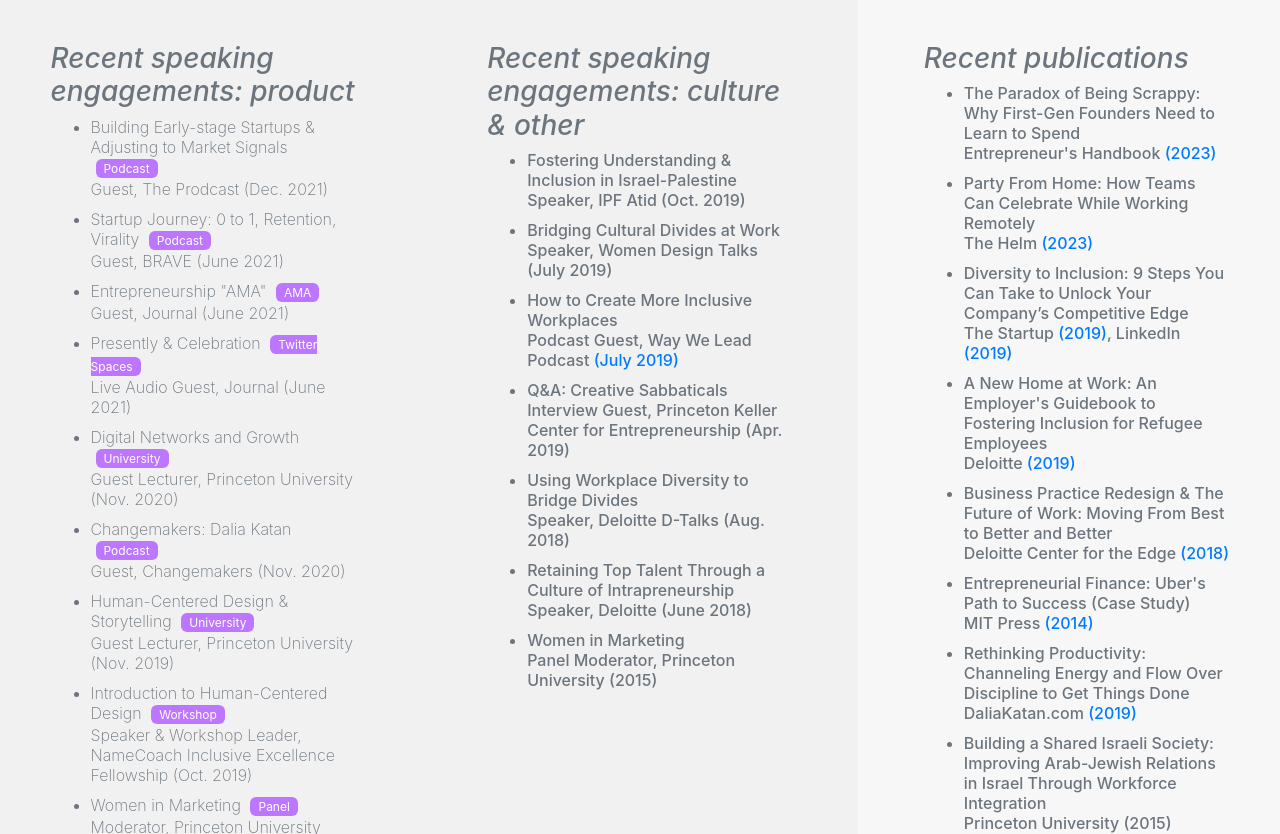
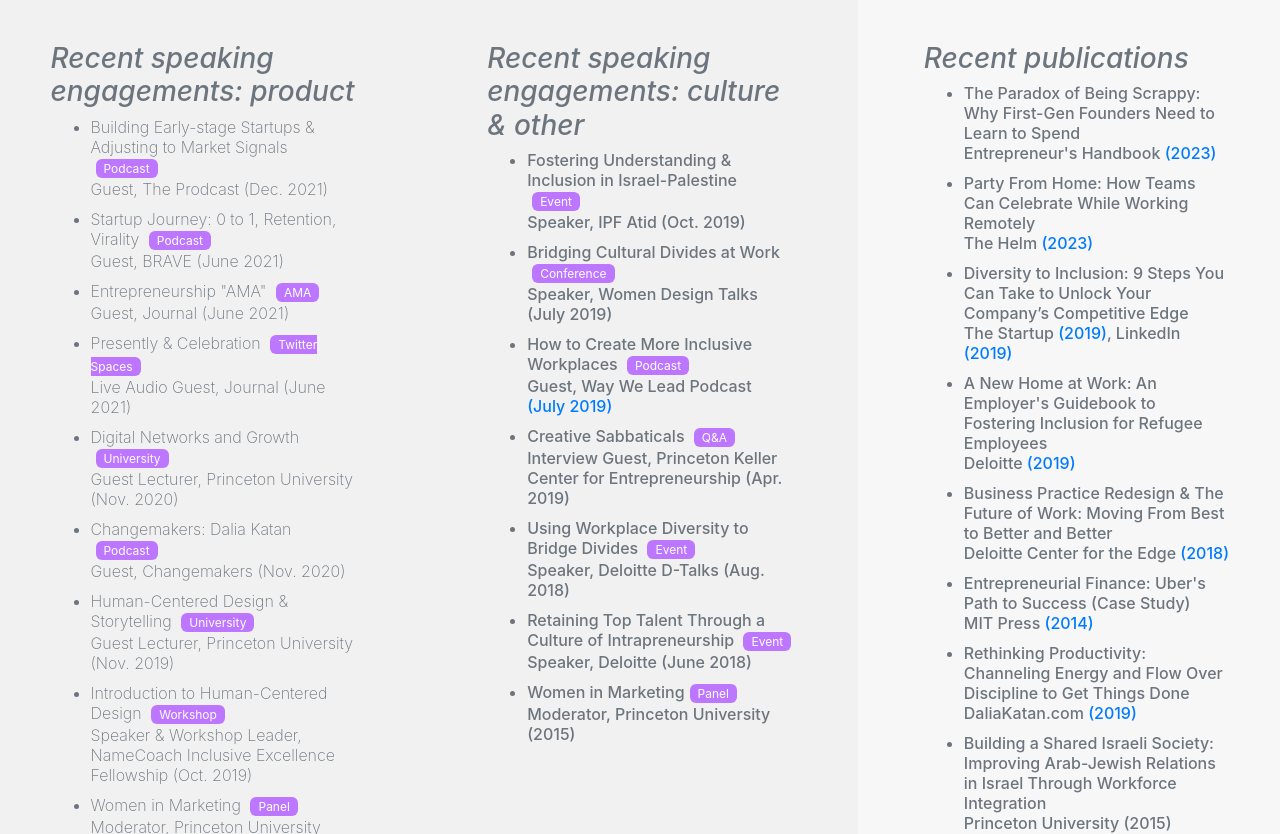
Before and after one commit to dalkat/dalkat.github.io, a Jekyll site: the page built from speaker 2.md, in a window 1280 px wide and 900 px high, scrolled down 3587 px, cut to the strip 66-900 px from the top of the window. Built offline with Jekyll 4.4.1, drawn with Linux system fonts in a browser that asks for light colours; nearby versions of some CDN libraries; some web fonts are replaced; library files that are not in the unit come from our copies.

Commit message:
Update speaker.html

```diff
--- a/_layouts/speaker.html
+++ b/_layouts/speaker.html
@@ -132,13 +132,13 @@ layout: default-sub
     <div>
       <h3 class="text-muted"><span style="text-align: center;"><em>Recent speaking engagements: culture & other</em></span></h3>
           <h5 style="font-size:1rem!important;"><ul class="text-muted" style="line-height: 20px;">
-            <li style="padding-bottom: 10px;><span style="font-weight:400;">Fostering Understanding & Inclusion in Israel-Palestine</span><br>Speaker, IPF Atid (Oct. 2019)</li>
-            <li style="padding-bottom: 10px;><span style="font-weight:400;">Bridging Cultural Divides at Work</span><br>Speaker, Women Design Talks (July 2019)</li>
-            <li style="padding-bottom: 10px;><span style="font-weight:400;">How to Create More Inclusive Workplaces</span><br>Podcast Guest, Way We Lead Podcast <a href="https://www.thewaywelead.com/podcast/episode/49b56c90/s1e4-how-to-create-more-inclusive-workplaces-with-dalia-katan" target="_blank">(July 2019)</a></li>
-            <li style="padding-bottom: 10px;><span style="font-weight:400;">Q&A: Creative Sabbaticals</span><br>Interview Guest, Princeton Keller Center for Entrepreneurship (Apr. 2019)</li>
-            <li style="padding-bottom: 10px;><span style="font-weight:400;">Using Workplace Diversity to Bridge Divides</span><br>Speaker, Deloitte D-Talks (Aug. 2018)</li>
-            <li style="padding-bottom: 10px;><span style="font-weight:400;">Retaining Top Talent Through a Culture of Intrapreneurship</span><br>Speaker, Deloitte (June 2018)</li>
-            <li style="padding-bottom: 10px;><span style="font-weight:400;">Women in Marketing</span><br>Panel Moderator, Princeton University (2015)</li>
+            <li style="padding-bottom: 10px;><span style="font-weight:400;">Fostering Understanding & Inclusion in Israel-Palestine</span> <span style="font-weight:400;padding: 2px 8px;border-radius: 6px;background-color:#bd76ff;font-size: 12px;color: #fff;margin-left: 5px;">Event</span><br>Speaker, IPF Atid (Oct. 2019)</li>
+            <li style="padding-bottom: 10px;><span style="font-weight:400;">Bridging Cultural Divides at Work</span> <span style="font-weight:400;padding: 2px 8px;border-radius: 6px;background-color:#bd76ff;font-size: 12px;color: #fff;margin-left: 5px;">Conference</span><br>Speaker, Women Design Talks (July 2019)</li>
+            <li style="padding-bottom: 10px;><span style="font-weight:400;">How to Create More Inclusive Workplaces</span> <span style="font-weight:400;padding: 2px 8px;border-radius: 6px;background-color:#bd76ff;font-size: 12px;color: #fff;margin-left: 5px;">Podcast</span><br>Guest, Way We Lead Podcast <a href="https://www.thewaywelead.com/podcast/episode/49b56c90/s1e4-how-to-create-more-inclusive-workplaces-with-dalia-katan" target="_blank">(July 2019)</a></li>
+            <li style="padding-bottom: 10px;><span style="font-weight:400;">Creative Sabbaticals</span> <span style="font-weight:400;padding: 2px 8px;border-radius: 6px;background-color:#bd76ff;font-size: 12px;color: #fff;margin-left: 5px;">Q&A</span><br>Interview Guest, Princeton Keller Center for Entrepreneurship (Apr. 2019)</li>
+            <li style="padding-bottom: 10px;><span style="font-weight:400;">Using Workplace Diversity to Bridge Divides</span> <span style="font-weight:400;padding: 2px 8px;border-radius: 6px;background-color:#bd76ff;font-size: 12px;color: #fff;margin-left: 5px;">Event</span><br>Speaker, Deloitte D-Talks (Aug. 2018)</li>
+            <li style="padding-bottom: 10px;><span style="font-weight:400;">Retaining Top Talent Through a Culture of Intrapreneurship</span> <span style="font-weight:400;padding: 2px 8px;border-radius: 6px;background-color:#bd76ff;font-size: 12px;color: #fff;margin-left: 5px;">Event</span><br>Speaker, Deloitte (June 2018)</li>
+            <li style="padding-bottom: 10px;><span style="font-weight:400;">Women in Marketing</span><span style="font-weight:400;padding: 2px 8px;border-radius: 6px;background-color:#bd76ff;font-size: 12px;color: #fff;margin-left: 5px;">Panel</span><br>Moderator, Princeton University (2015)</li>
           </ul></h5>
   </div>
   </div>
```
